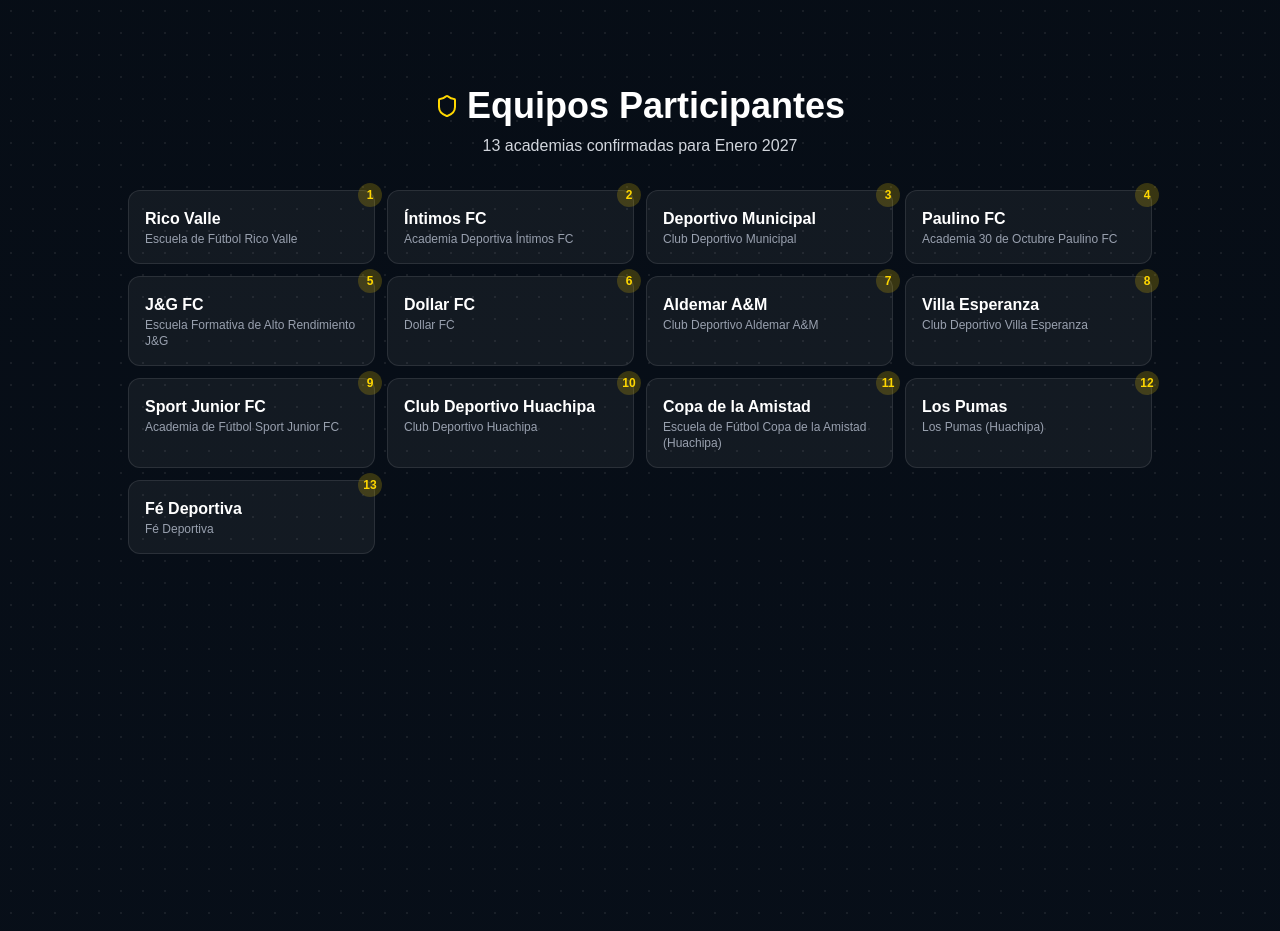
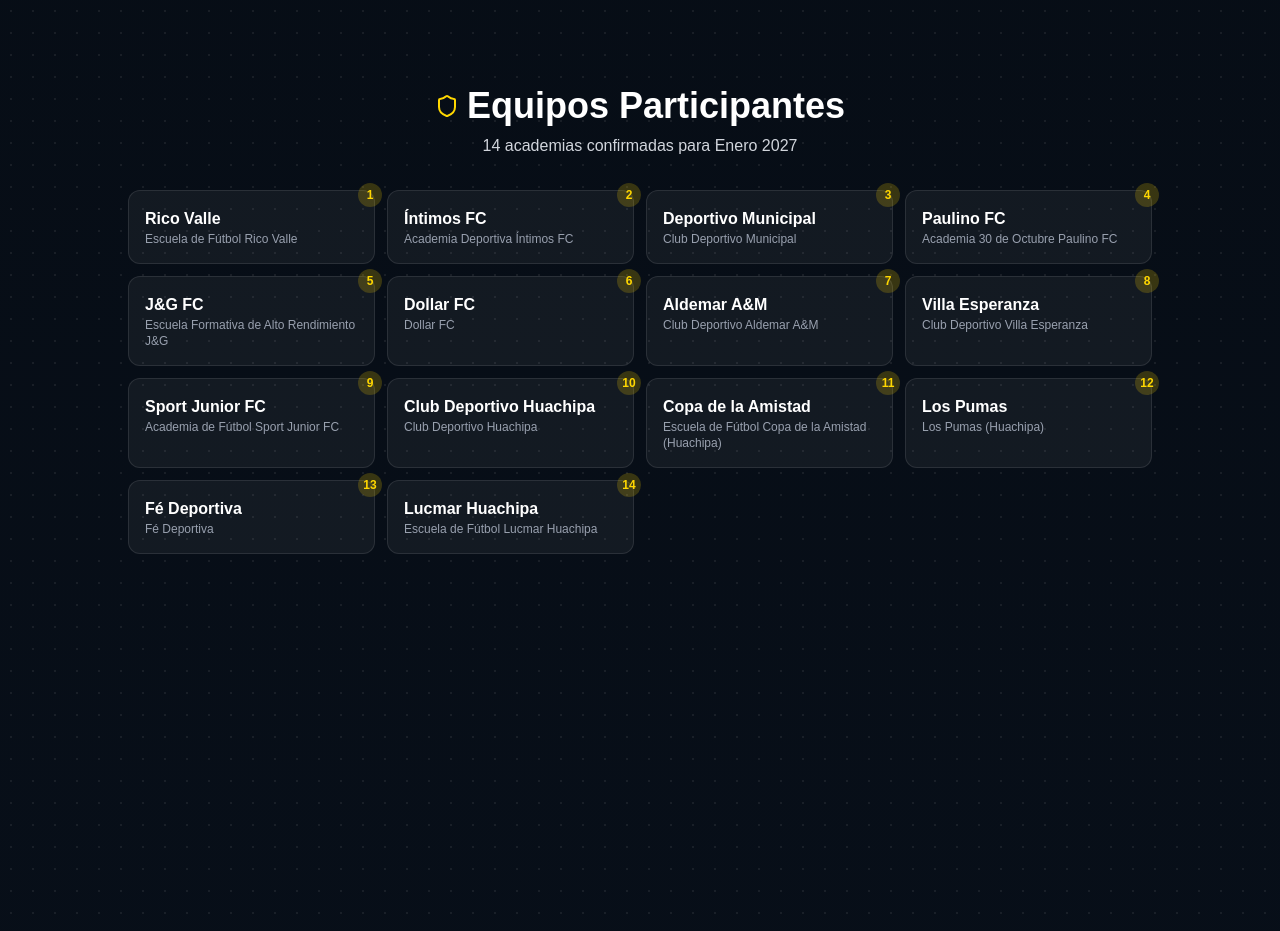
Before and after one commit to gonza-hash89/copa-crack-2d, a Next.js app: page / in a window 1280 px wide. Shown: the part 880-1811 px from the top of the page. Built offline with nearby package versions, Linux system fonts and the light colour scheme; no server answers.

Commit message:
Agregar Escuela de Fútbol Lucmar Huachipa como el equipo #14

```diff
--- a/app/page.js
+++ b/app/page.js
@@ -29,7 +29,7 @@ export default function Home() {
 
       <section id="equipos" className={section}>
         <h2 className="mb-2 flex items-center gap-2 text-4xl font-black"><Shield className="text-[#FFD700]" /> Equipos Participantes</h2>
-        <p className="mb-8 text-gray-300">13 academias confirmadas para Enero 2027</p>
+        <p className="mb-8 text-gray-300">14 academias confirmadas para Enero 2027</p>
         <div className="w-full max-w-5xl">
           <ul className="grid grid-cols-2 gap-3 md:grid-cols-3 lg:grid-cols-4">
             {teams.map((team) => (
--- a/data/teams.json
+++ b/data/teams.json
@@ -11,5 +11,6 @@
   { "id": 10, "name": "Club Deportivo Huachipa", "fullName": "Club Deportivo Huachipa" },
   { "id": 11, "name": "Copa de la Amistad", "fullName": "Escuela de Fútbol Copa de la Amistad (Huachipa)" },
   { "id": 12, "name": "Los Pumas", "fullName": "Los Pumas (Huachipa)" },
-  { "id": 13, "name": "Fé Deportiva", "fullName": "Fé Deportiva" }
+  { "id": 13, "name": "Fé Deportiva", "fullName": "Fé Deportiva" },
+  { "id": 14, "name": "Lucmar Huachipa", "fullName": "Escuela de Fútbol Lucmar Huachipa" }
 ]
```
